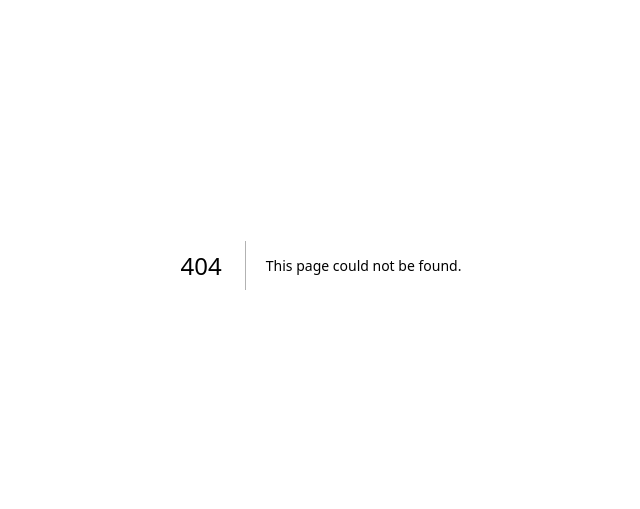
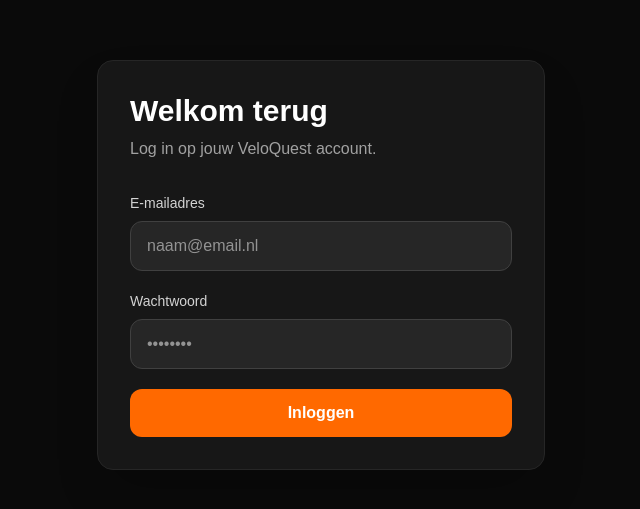
Before and after one commit to RaymonKoole/VeloQuest-App, a Next.js app: page /login in a window 1280 px wide. Before the commit this address had no page. Shown: the part 135-644 px from the top of the page, without its empty margins (319-959 px from the left). Built offline with nearby package versions, Linux system fonts and the light colour scheme.

Commit message:
Added homepage and login page

```diff
--- /dev/null
+++ b/app/login/page.tsx
@@ -0,0 +1,48 @@
+export default function LoginPage() {
+  return (
+    <main className="min-h-screen flex items-center justify-center bg-neutral-950 px-6">
+      <div className="w-full max-w-md rounded-2xl border border-neutral-800 bg-neutral-900 p-8 shadow-2xl">
+        <h1 className="mb-2 text-3xl font-bold text-white">
+          Welkom terug
+        </h1>
+
+        <p className="mb-8 text-neutral-400">
+          Log in op jouw VeloQuest account.
+        </p>
+
+        <form className="space-y-5">
+          <div>
+            <label className="mb-2 block text-sm text-neutral-300">
+              E-mailadres
+            </label>
+
+            <input
+              type="email"
+              placeholder="naam@email.nl"
+              className="w-full rounded-xl border border-neutral-700 bg-neutral-800 px-4 py-3 text-white outline-none focus:border-orange-500"
+            />
+          </div>
+
+          <div>
+            <label className="mb-2 block text-sm text-neutral-300">
+              Wachtwoord
+            </label>
+
+            <input
+              type="password"
+              placeholder="••••••••"
+              className="w-full rounded-xl border border-neutral-700 bg-neutral-800 px-4 py-3 text-white outline-none focus:border-orange-500"
+            />
+          </div>
+
+          <button
+            type="submit"
+            className="w-full rounded-xl bg-orange-500 py-3 font-semibold text-white transition hover:bg-orange-600"
+          >
+            Inloggen
+          </button>
+        </form>
+      </div>
+    </main>
+  );
+}
--- a/app/page.tsx
+++ b/app/page.tsx
@@ -1,69 +1,31 @@
-import Image from "next/image";
+import Link from "next/link";
 
 export default function Home() {
   return (
-    <div className="flex flex-col flex-1 items-center justify-center bg-zinc-50 font-sans dark:bg-black">
-      <main className="flex flex-1 w-full max-w-3xl flex-col items-center justify-between py-32 px-16 bg-white dark:bg-black sm:items-start">
-        <Image
-          className="dark:invert h-5 w-[100px]"
-          src="/next.svg"
-          alt="Next.js logo"
-          width={100}
-          height={20}
-          priority
-        />
-        <div className="flex flex-col items-center gap-6 text-center sm:items-start sm:text-left">
-          <h1 className="max-w-xs text-3xl font-semibold leading-10 tracking-tight text-black dark:text-zinc-50">
-            To get started, edit the{" "}
-            <code className="rounded bg-black/[.06] px-1.5 py-0.5 font-mono text-[0.9em] dark:bg-white/[.08]">
-              page.tsx
-            </code>{" "}
-            file.
-          </h1>
-          <p className="max-w-md text-lg leading-8 text-zinc-600 dark:text-zinc-400">
-            Looking for a starting point or more instructions? Head over to{" "}
-            <a
-              href="https://vercel.com/templates?framework=next.js&utm_source=create-next-app&utm_medium=appdir-template-tw&utm_campaign=create-next-app"
-              className="font-medium text-zinc-950 dark:text-zinc-50"
-            >
-              Templates
-            </a>{" "}
-            or the{" "}
-            <a
-              href="https://nextjs.org/learn?utm_source=create-next-app&utm_medium=appdir-template-tw&utm_campaign=create-next-app"
-              className="font-medium text-zinc-950 dark:text-zinc-50"
-            >
-              Learning
-            </a>{" "}
-            center.
-          </p>
+    <main className="min-h-screen bg-neutral-950 text-white flex items-center justify-center px-6">
+      <div className="max-w-xl text-center">
+        <h1 className="text-5xl font-bold mb-6">VeloQuest</h1>
+
+        <p className="text-neutral-400 text-lg mb-10">
+          Ontdek. Fiets. Verzamel.
+        </p>
+
+        <div className="flex flex-col gap-4 sm:flex-row sm:justify-center">
+          <Link
+            href="/login"
+            className="rounded-xl bg-orange-500 px-6 py-3 font-semibold hover:bg-orange-600 transition"
+          >
+            Inloggen
+          </Link>
+
+          <Link
+            href="/register"
+            className="rounded-xl border border-neutral-700 px-6 py-3 hover:bg-neutral-900 transition"
+          >
+            Account maken
+          </Link>
         </div>
-        <div className="flex flex-col gap-4 text-base font-medium sm:flex-row">
-          <a
-            className="flex h-12 w-full items-center justify-center gap-2 rounded-full bg-foreground px-5 text-background transition-colors hover:bg-[#383838] dark:hover:bg-[#ccc] md:w-[158px]"
-            href="https://vercel.com/new?utm_source=create-next-app&utm_medium=appdir-template-tw&utm_campaign=create-next-app"
-            target="_blank"
-            rel="noopener noreferrer"
-          >
-            <Image
-              className="dark:invert h-[14px] w-4"
-              src="/vercel.svg"
-              alt="Vercel logomark"
-              width={16}
-              height={14}
-            />
-            Deploy Now
-          </a>
-          <a
-            className="flex h-12 w-full items-center justify-center rounded-full border border-solid border-black/[.08] px-5 transition-colors hover:border-transparent hover:bg-black/[.04] dark:border-white/[.145] dark:hover:bg-[#1a1a1a] md:w-[158px]"
-            href="https://nextjs.org/docs?utm_source=create-next-app&utm_medium=appdir-template-tw&utm_campaign=create-next-app"
-            target="_blank"
-            rel="noopener noreferrer"
-          >
-            Documentation
-          </a>
-        </div>
-      </main>
-    </div>
+      </div>
+    </main>
   );
 }
```
